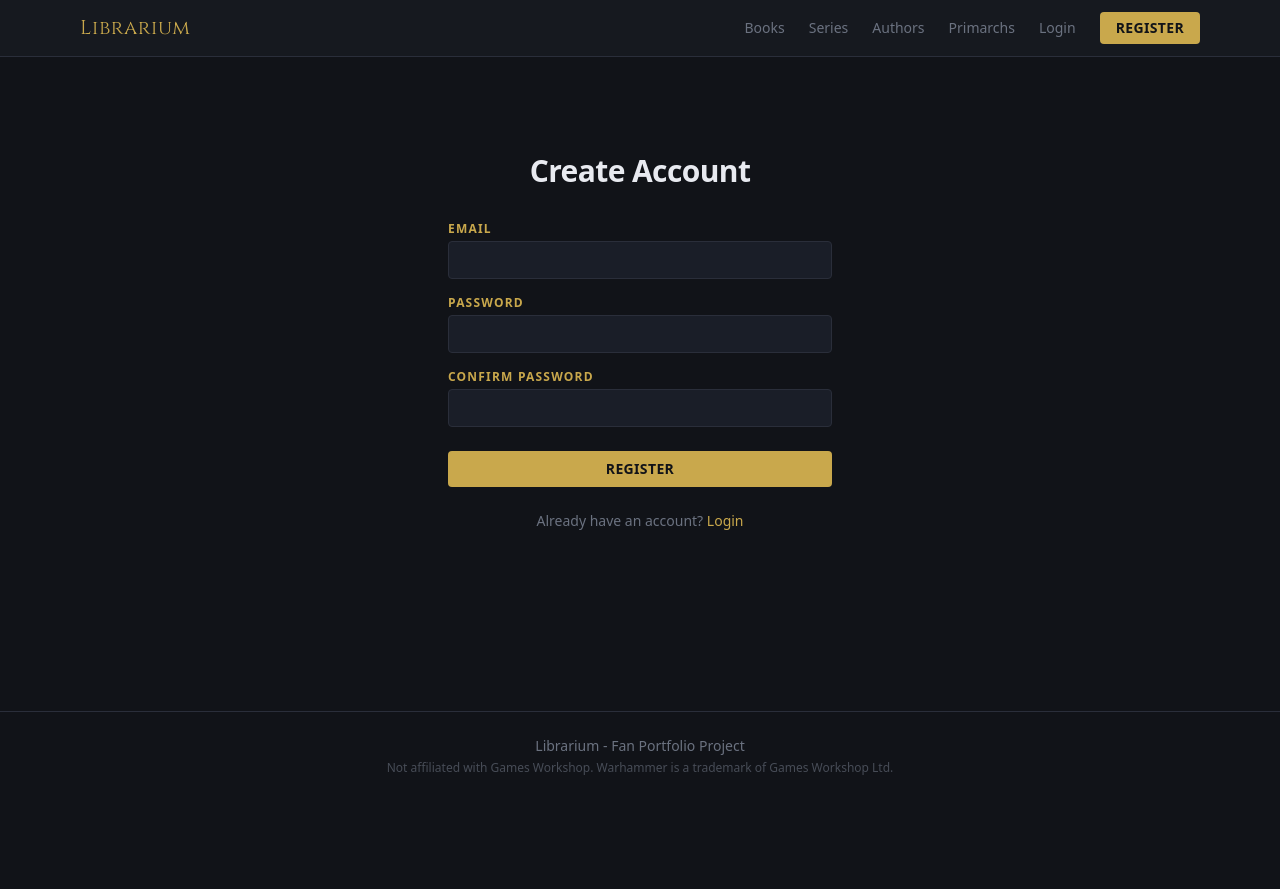
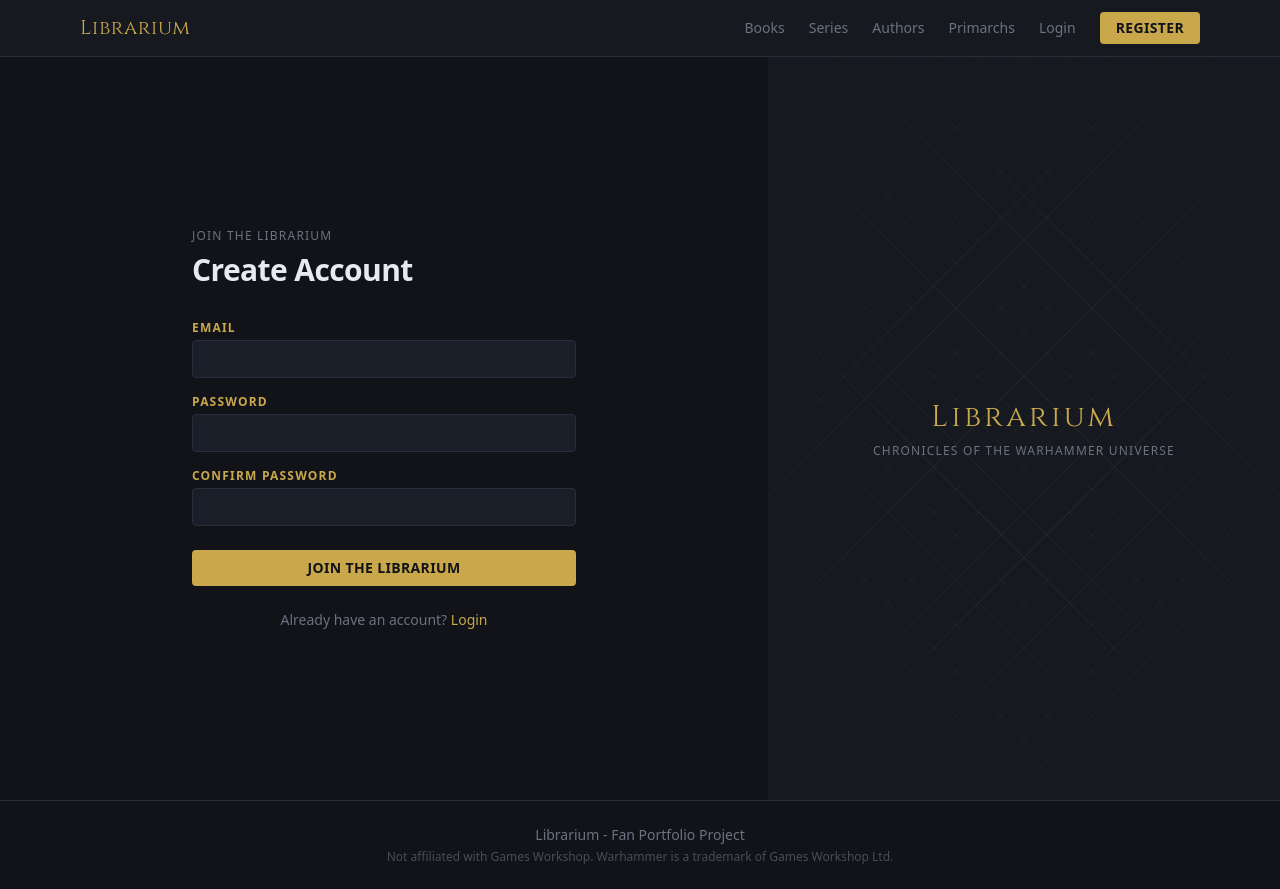
Before and after one commit to AleksandarRadivojevic1/warhammer-books-app, a React (Vite) app in the folder frontend/: page /register in a window 1280 px wide. Before the commit the page ends 800 px from the top, so only its background shows below. Built offline with nearby package versions, Linux system fonts and the light colour scheme.

Commit message:
Hero/Auth
UI changes to hero section, gold diamond grid fading to dark at the edges, no border at the bottom, and login brand panel left on desktop, on top on mobile, register brand panel right on desktop, still on top on mobile (same stacked behaviour).

```diff
--- a/frontend/src/App.jsx
+++ b/frontend/src/App.jsx
@@ -1,4 +1,4 @@
-import { Routes, Route } from 'react-router-dom';
+import { Routes, Route, Outlet } from 'react-router-dom';
 import Navbar from './components/layout/Navbar';
 import Footer from './components/layout/Footer';
 import RequireAuth from './components/guards/RequireAuth';
@@ -18,12 +18,29 @@ import Register from './pages/Register';
 import Profile from './pages/Profile';
 import Admin from './pages/Admin';
 
+// Auth pages need full-width layout — no max-w or padding constraints.
+function AuthWrapper() {
+  return <main className="flex-1 flex flex-col"><Outlet /></main>;
+}
+
+function ContentWrapper() {
+  return (
+    <main className="flex-1 max-w-6xl mx-auto w-full px-4 py-8">
+      <Outlet />
+    </main>
+  );
+}
+
 export default function App() {
   return (
     <div className="min-h-screen flex flex-col">
       <Navbar />
-      <main className="flex-1 max-w-6xl mx-auto w-full px-4 py-8">
-        <Routes>
+      <Routes>
+        <Route element={<AuthWrapper />}>
+          <Route path="/login" element={<Login />} />
+          <Route path="/register" element={<Register />} />
+        </Route>
+        <Route element={<ContentWrapper />}>
           <Route path="/" element={<Home />} />
           <Route path="/books" element={<Books />} />
           <Route path="/books/:slug" element={<BookDetail />} />
@@ -33,12 +50,10 @@ export default function App() {
           <Route path="/series/:slug" element={<SeriesDetail />} />
           <Route path="/primarchs" element={<Primarchs />} />
           <Route path="/primarchs/:slug" element={<PrimarchDetail />} />
-          <Route path="/login" element={<Login />} />
-          <Route path="/register" element={<Register />} />
           <Route path="/profile" element={<RequireAuth><Profile /></RequireAuth>} />
           <Route path="/admin" element={<RequireAdmin><Admin /></RequireAdmin>} />
-        </Routes>
-      </main>
+        </Route>
+      </Routes>
       <Footer />
     </div>
   );
--- /dev/null
+++ b/frontend/src/components/layout/AuthLayout.jsx
@@ -0,0 +1,54 @@
+// Shared layout for Login and Register.
+// Desktop: brand panel (geometric pattern) + form panel side by side.
+// Mobile: brand banner always on top, form below.
+// flip=true moves the brand panel to the right on desktop (Register), keeping mobile order unchanged.
+export default function AuthLayout({ title, eyebrow, flip = false, children }) {
+  return (
+    <div className="min-h-[calc(100vh-57px)] flex flex-col md:flex-row">
+
+      {/* Brand panel — always on top on mobile, left or right on desktop */}
+      <div
+        className={`relative flex items-center justify-center md:w-2/5 overflow-hidden
+                    h-40 md:h-auto bg-imperial-bg-mid
+                    order-first ${flip ? 'md:order-last' : 'md:order-first'}`}
+      >
+        <div
+          className="absolute inset-0"
+          style={{
+            backgroundImage: `
+              repeating-linear-gradient(45deg, rgba(201,168,76,0.06) 0px, rgba(201,168,76,0.06) 1px, transparent 1px, transparent 32px),
+              repeating-linear-gradient(-45deg, rgba(201,168,76,0.06) 0px, rgba(201,168,76,0.06) 1px, transparent 1px, transparent 32px)
+            `,
+          }}
+        />
+        <div
+          className="absolute inset-0"
+          style={{ background: 'radial-gradient(ellipse at center, transparent 20%, #16191f 90%)' }}
+        />
+        <div className="relative z-10 text-center px-6">
+          <p className="font-serif text-2xl md:text-3xl text-imperial-gold tracking-widest">
+            Librarium
+          </p>
+          <p className="hidden md:block text-xs text-imperial-muted tracking-widest uppercase mt-2">
+            Chronicles of the Warhammer Universe
+          </p>
+        </div>
+      </div>
+
+      {/* Form panel */}
+      <div
+        className={`flex-1 flex items-center justify-center px-8 py-12
+                    ${flip ? 'md:order-first' : 'md:order-last'}`}
+      >
+        <div className="w-full max-w-sm">
+          {eyebrow && (
+            <p className="text-xs text-imperial-muted tracking-widest uppercase mb-2">{eyebrow}</p>
+          )}
+          <h1 className="text-3xl mb-8">{title}</h1>
+          {children}
+        </div>
+      </div>
+
+    </div>
+  );
+}
--- a/frontend/src/pages/Home.jsx
+++ b/frontend/src/pages/Home.jsx
@@ -5,19 +5,42 @@ import Spinner from '../components/ui/Spinner';
 
 function HeroBanner() {
   return (
-    <section className="text-center py-24 mb-12 border-b border-imperial-border">
-      <p className="text-imperial-muted text-sm tracking-widest uppercase mb-4">
+    <section className="relative text-center py-28 mb-12 overflow-hidden">
+      {/* Geometric gold diamond grid */}
+      <div
+        className="absolute inset-0"
+        style={{
+          backgroundImage: `
+            repeating-linear-gradient(45deg, rgba(201,168,76,0.05) 0px, rgba(201,168,76,0.05) 1px, transparent 1px, transparent 40px),
+            repeating-linear-gradient(-45deg, rgba(201,168,76,0.05) 0px, rgba(201,168,76,0.05) 1px, transparent 1px, transparent 40px)
+          `,
+        }}
+      />
+      {/* Vignette — fades grid to background at edges */}
+      <div
+        className="absolute inset-0"
+        style={{ background: 'radial-gradient(ellipse at center, transparent 30%, #111318 100%)' }}
+      />
+      {/* Bottom fade into page */}
+      <div
+        className="absolute bottom-0 left-0 right-0 h-24"
+        style={{ background: 'linear-gradient(to bottom, transparent, #111318)' }}
+      />
+
+      <div className="relative z-10">
+        <p className="text-imperial-muted text-xs tracking-widest uppercase mb-5">
           In the grim darkness of the far future
         </p>
-      <h1 className="text-5xl md:text-6xl mb-6 leading-tight">
+        <h1 className="text-5xl md:text-7xl mb-6 leading-none tracking-wide">
           Librarium
         </h1>
-      <p className="text-imperial-light/70 max-w-xl mx-auto mb-8 text-lg">
-        Browse the chronicles of the Warhammer Universe - books, series, primarchs, and the authors who shaped the lore.
+        <p className="text-imperial-light/60 max-w-lg mx-auto mb-8 text-base leading-relaxed">
+          Browse the chronicles of the Warhammer Universe — books, series, primarchs, and the authors who shaped the lore.
         </p>
-      <Link to="/books" className="btn-gold text-base px-8 py-3">
+        <Link to="/books" className="btn-gold text-sm px-10 py-3">
           Browse the Library
         </Link>
+      </div>
     </section>
   );
 }
--- a/frontend/src/pages/Login.jsx
+++ b/frontend/src/pages/Login.jsx
@@ -1,12 +1,12 @@
 import { useState } from 'react';
 import { Link, useNavigate, useLocation } from 'react-router-dom';
 import { useAuth } from '../hooks/useAuth';
+import AuthLayout from '../components/layout/AuthLayout';
 
 export default function Login() {
   const { login } = useAuth();
   const navigate = useNavigate();
   const location = useLocation();
-  // Redirect back to the page the user tried to visit before being sent to /login.
   const from = location.state?.from?.pathname ?? '/';
 
   const [form, setForm] = useState({ email: '', password: '' });
@@ -30,8 +30,7 @@ export default function Login() {
   };
 
   return (
-    <div className="max-w-sm mx-auto mt-16">
-      <h1 className="text-3xl mb-8 text-center">Login</h1>
+    <AuthLayout title="Login" eyebrow="Welcome back">
       <form onSubmit={submit} className="flex flex-col gap-4">
         <div>
           <label className="label block mb-1">Email</label>
@@ -43,13 +42,13 @@ export default function Login() {
         </div>
         {error && <p className="text-red-400 text-sm">{error}</p>}
         <button className="btn-gold mt-2" type="submit" disabled={loading}>
-          {loading ? 'Logging in...' : 'Login'}
+          {loading ? 'Entering...' : 'Enter the Librarium'}
         </button>
       </form>
       <p className="text-center text-imperial-muted text-sm mt-6">
         No account?{' '}
         <Link to="/register" className="text-imperial-gold hover:underline">Register</Link>
       </p>
-    </div>
+    </AuthLayout>
   );
 }
--- a/frontend/src/pages/Register.jsx
+++ b/frontend/src/pages/Register.jsx
@@ -1,6 +1,7 @@
 import { useState } from 'react';
 import { Link, useNavigate } from 'react-router-dom';
 import { useAuth } from '../hooks/useAuth';
+import AuthLayout from '../components/layout/AuthLayout';
 
 export default function Register() {
   const { register, login } = useAuth();
@@ -15,14 +16,8 @@ export default function Register() {
   const submit = async (e) => {
     e.preventDefault();
     setError('');
-    if (form.password !== form.confirm) {
-      setError('Passwords do not match');
-      return;
-    }
-    if (form.password.length < 8) {
-      setError('Password must be at least 8 characters');
-      return;
-    }
+    if (form.password !== form.confirm) { setError('Passwords do not match'); return; }
+    if (form.password.length < 8) { setError('Password must be at least 8 characters'); return; }
     setLoading(true);
     try {
       await register(form.email, form.password);
@@ -36,8 +31,7 @@ export default function Register() {
   };
 
   return (
-    <div className="max-w-sm mx-auto mt-16">
-      <h1 className="text-3xl mb-8 text-center">Create Account</h1>
+    <AuthLayout title="Create Account" eyebrow="Join the Librarium" flip>
       <form onSubmit={submit} className="flex flex-col gap-4">
         <div>
           <label className="label block mb-1">Email</label>
@@ -53,13 +47,13 @@ export default function Register() {
         </div>
         {error && <p className="text-red-400 text-sm">{error}</p>}
         <button className="btn-gold mt-2" type="submit" disabled={loading}>
-          {loading ? 'Creating account...' : 'Register'}
+          {loading ? 'Creating account...' : 'Join the Librarium'}
         </button>
       </form>
       <p className="text-center text-imperial-muted text-sm mt-6">
         Already have an account?{' '}
         <Link to="/login" className="text-imperial-gold hover:underline">Login</Link>
       </p>
-    </div>
+    </AuthLayout>
   );
 }
```
Lines whose indentation alone changed are shown as unchanged.
